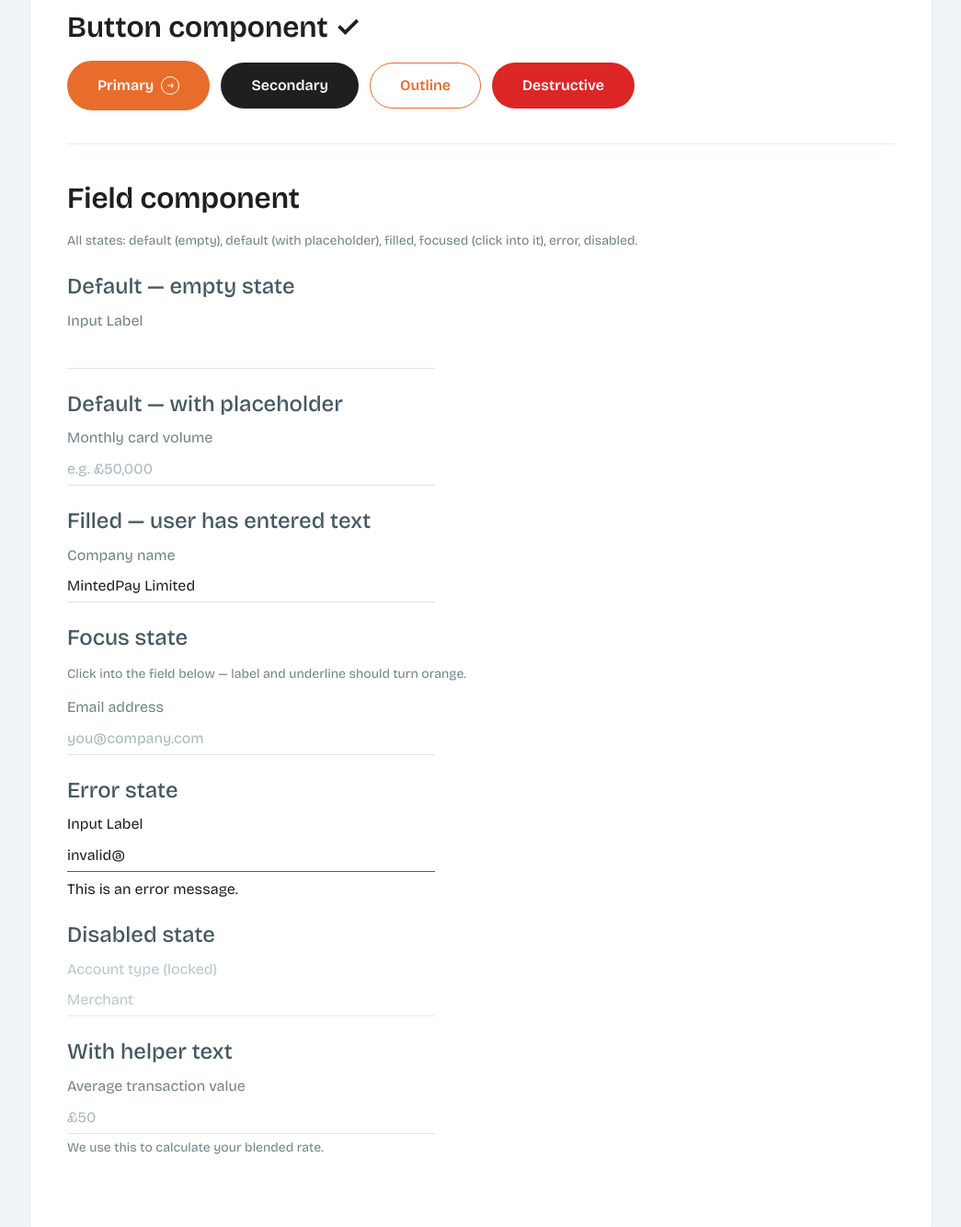
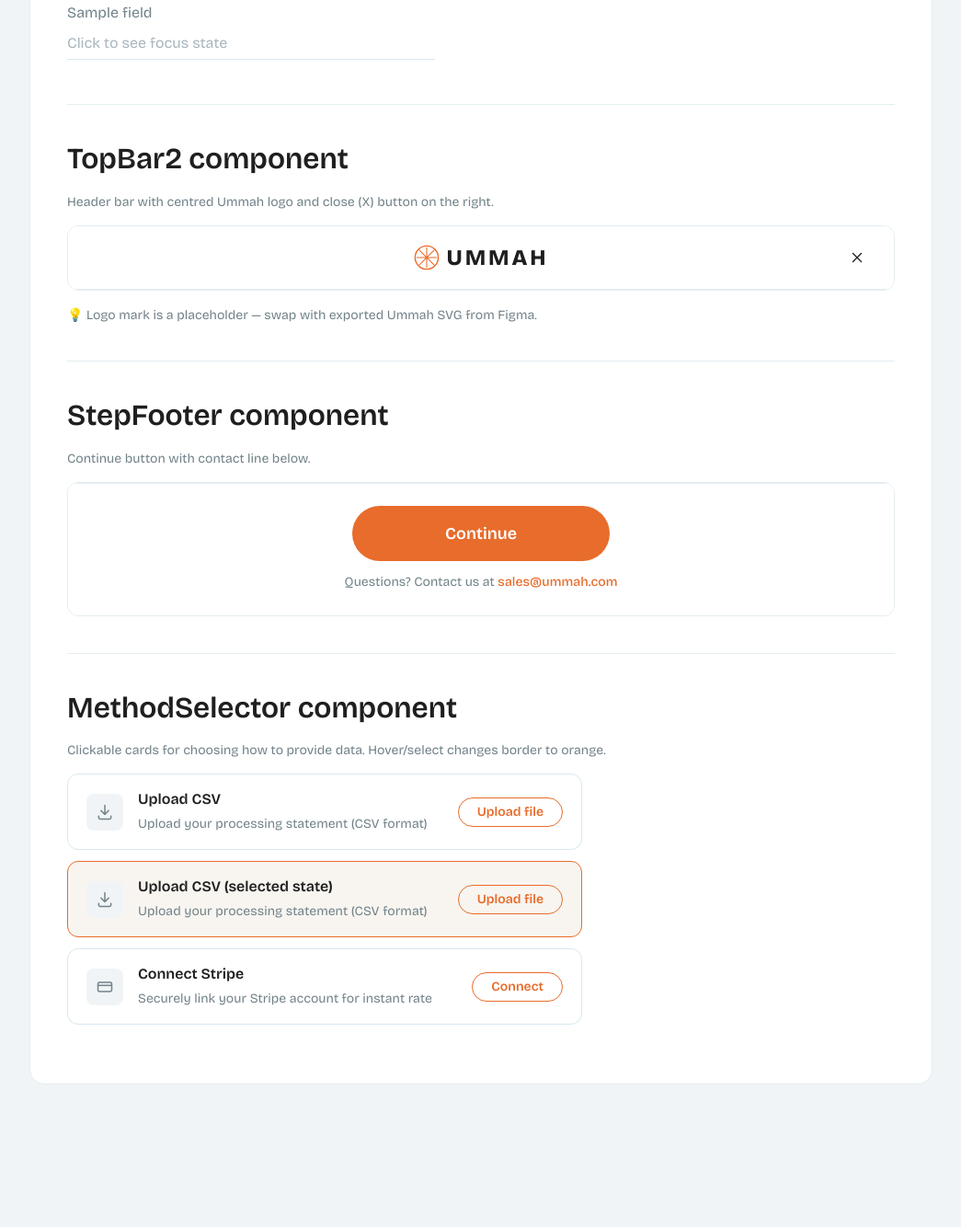
Before and after one commit to harrysid786/mintedpay-quotes, a website: page public/pricing-v2.html in a window 1280 px wide. Shown: the part 322-1656 px from the top of the page at 92% size, without its empty margins (117-1162 px from the left). After the commit the page ends 1541 px from the top, so only its background shows below. Drawn offline with nearby package versions, Linux system fonts and the light colour scheme.

Commit message:
Add TopBar2, StepFooter, MethodSelector components

```diff
--- a/public/pricing-v2.html
+++ b/public/pricing-v2.html
@@ -37,51 +37,25 @@
       border-bottom: 1px solid var(--divider-strong);
     }
     .section:last-child { border-bottom: none; margin-bottom: 0; }
-    .section h2 {
-      margin-bottom: var(--space-16);
-      color: var(--text-primary);
-    }
-    .section h3 {
-      margin-top: var(--space-24);
-      margin-bottom: var(--space-12);
-      color: var(--text-secondary);
-    }
-    .muted {
-      color: var(--text-tertiary);
-      font-size: var(--fs-body-small);
-    }
-    .row {
-      display: flex;
-      flex-wrap: wrap;
-      gap: var(--space-12);
-      align-items: center;
-      margin-bottom: var(--space-12);
-    }
+    .section h2 { margin-bottom: var(--space-16); color: var(--text-primary); }
+    .section h3 { margin-top: var(--space-24); margin-bottom: var(--space-12); color: var(--text-secondary); }
+    .muted { color: var(--text-tertiary); font-size: var(--fs-body-small); }
+    .row { display: flex; flex-wrap: wrap; gap: var(--space-12); align-items: center; margin-bottom: var(--space-12); }
 
     /* ============================================================
-       BUTTON COMPONENT (from previous step)
+       BUTTON COMPONENT
        ============================================================ */
     .btn {
-      font-family: var(--font-body);
-      font-weight: var(--fw-semibold);
-      font-size: var(--fs-body-default);
-      line-height: 1;
-      padding: var(--space-16) var(--space-32);
-      border-radius: var(--radius-pill);
-      border: 1px solid transparent;
-      cursor: pointer;
+      font-family: var(--font-body); font-weight: var(--fw-semibold); font-size: var(--fs-body-default); line-height: 1;
+      padding: var(--space-16) var(--space-32); border-radius: var(--radius-pill);
+      border: 1px solid transparent; cursor: pointer;
       transition: background 150ms ease, border-color 150ms ease, color 150ms ease;
-      display: inline-flex;
-      align-items: center;
-      gap: var(--space-8);
-      white-space: nowrap;
+      display: inline-flex; align-items: center; gap: var(--space-8); white-space: nowrap;
     }
     .btn-icon {
-      width: 18px; height: 18px;
-      border-radius: var(--radius-pill);
+      width: 18px; height: 18px; border-radius: var(--radius-pill);
       border: 1.5px solid currentColor;
-      display: inline-flex; align-items: center; justify-content: center;
-      font-size: 10px; flex-shrink: 0;
+      display: inline-flex; align-items: center; justify-content: center; font-size: 10px; flex-shrink: 0;
     }
     .btn-icon::before { content: "→"; font-size: 11px; line-height: 1; }
     .btn-sm { padding: var(--space-8) var(--space-20); font-size: var(--fs-body-small); }
@@ -91,166 +65,269 @@
     .btn-primary:disabled { background: var(--action-primary-soft); cursor: not-allowed; opacity: 0.6; }
     .btn-secondary { background: var(--action-secondary); color: var(--text-inverse); }
     .btn-secondary:hover:not(:disabled) { background: var(--action-secondary-hover); }
-    .btn-secondary:disabled { background: var(--text-muted); cursor: not-allowed; opacity: 0.6; }
     .btn-outline { background: transparent; color: var(--action-primary); border-color: var(--action-primary); }
     .btn-outline:hover:not(:disabled) { background: var(--bg-accent-elevation-1); }
-    .btn-outline:disabled { color: var(--action-primary-soft); border-color: var(--action-primary-soft); cursor: not-allowed; opacity: 0.6; }
     .btn-destructive { background: var(--status-error); color: var(--text-inverse); }
     .btn-destructive:hover:not(:disabled) { background: var(--status-error-hover); }
-    .btn-destructive:disabled { background: var(--status-error-background); color: var(--status-error); cursor: not-allowed; opacity: 0.6; }
 
     /* ============================================================
        FIELD COMPONENT
        ============================================================ */
+    .field { display: flex; flex-direction: column; gap: var(--space-4); margin-bottom: var(--space-24); max-width: 400px; }
+    .field-label { font-family: var(--font-body); font-size: var(--fs-body-default); font-weight: var(--fw-regular); color: var(--text-tertiary); transition: color 150ms ease; }
+    .field-input {
+      font-family: var(--font-body); font-size: var(--fs-body-default); font-weight: var(--fw-regular);
+      color: var(--text-primary); background: transparent; border: none;
+      border-bottom: 1px solid var(--border-default);
+      padding: var(--space-8) 0; outline: none;
+      transition: border-color 150ms ease; width: 100%;
+    }
+    .field-input::placeholder { color: var(--text-muted); }
+    .field-input:focus { border-bottom-color: var(--border-accent); }
+    .field:focus-within .field-label { color: var(--text-accent); }
+    .field.has-error .field-input { border-bottom-color: var(--status-error); }
+    .field-error { font-family: var(--font-body); font-size: var(--fs-body-default); color: var(--text-primary); margin-top: var(--space-4); }
+    .field-helper { font-size: var(--fs-body-small); color: var(--text-tertiary); }
+    .field.is-disabled .field-label { color: var(--text-disabled); }
+    .field.is-disabled .field-input { color: var(--text-disabled); border-bottom-color: var(--border-subtle); cursor: not-allowed; }
 
-    .field {
-      display: flex;
-      flex-direction: column;
-      gap: var(--space-4);
-      margin-bottom: var(--space-24);
-      max-width: 400px;
+    /* ============================================================
+       TOPBAR2 — header with logo + close
+       ============================================================ */
+    .topbar {
+      display: flex; align-items: center; justify-content: center;
+      position: relative;
+      padding: var(--space-20) var(--space-24);
+      background: var(--bg-primary);
+      border-bottom: 1px solid var(--border-subtle);
+    }
+    .topbar-logo {
+      font-family: var(--font-titles);
+      font-weight: var(--fw-extrabold);
+      font-size: var(--fs-h3);
+      letter-spacing: 0.12em;
+      color: var(--text-primary);
+      display: flex; align-items: center; gap: var(--space-8);
+    }
+    /* Simple SVG placeholder for the Ummah flower logo */
+    .topbar-logo-mark {
+      width: 28px; height: 28px;
+      display: inline-block;
+    }
+    .topbar-close {
+      position: absolute;
+      right: var(--space-24);
+      top: 50%; transform: translateY(-50%);
+      width: 32px; height: 32px;
+      display: flex; align-items: center; justify-content: center;
+      border: none; background: transparent; cursor: pointer;
+      color: var(--icon-primary);
+      border-radius: var(--radius-pill);
+      transition: background 150ms ease;
+    }
+    .topbar-close:hover { background: var(--bg-elevation-2); }
+    .topbar-close svg { width: 18px; height: 18px; }
+
+    /* Preview wrapper so topbar has a visible edge */
+    .preview-frame {
+      border: 1px solid var(--border-subtle);
+      border-radius: var(--radius-12);
+      overflow: hidden;
+      background: var(--bg-primary);
+      margin-bottom: var(--space-16);
     }
 
-    /* Label above input */
-    .field-label {
-      font-family: var(--font-body);
-      font-size: var(--fs-body-default);
-      font-weight: var(--fw-regular);
-      color: var(--text-tertiary);
-      transition: color 150ms ease;
+    /* ============================================================
+       STEPFOOTER — continue button + contact line
+       ============================================================ */
+    .step-footer {
+      display: flex; flex-direction: column; align-items: center; gap: var(--space-12);
+      padding: var(--space-24);
+      background: var(--bg-primary);
+      border-top: 1px solid var(--border-subtle);
     }
-
-    /* Input itself — underline only, no box */
-    .field-input {
-      font-family: var(--font-body);
-      font-size: var(--fs-body-default);
-      font-weight: var(--fw-regular);
-      color: var(--text-primary);
-      background: transparent;
-      border: none;
-      border-bottom: 1px solid var(--border-default);
-      padding: var(--space-8) 0;
-      outline: none;
-      transition: border-color 150ms ease;
-      width: 100%;
-    }
-    .field-input::placeholder {
-      color: var(--text-muted);
-    }
-
-    /* Focus state — label and underline turn orange */
-    .field-input:focus {
-      border-bottom-color: var(--border-accent);
-    }
-    .field-input:focus + .field-helper,
-    .field:focus-within .field-label {
-      color: var(--text-accent);
-    }
-
-    /* Error state */
-    .field.has-error .field-label { color: var(--text-primary); }
-    .field.has-error .field-input { border-bottom-color: var(--status-error); }
-    .field-error {
-      font-family: var(--font-body);
-      font-size: var(--fs-body-default);
-      color: var(--text-primary);
-      margin-top: var(--space-4);
-    }
-
-    /* Helper text below field (optional) */
-    .field-helper {
+    .step-footer .btn { min-width: 280px; justify-content: center; }
+    .step-footer-contact {
       font-size: var(--fs-body-small);
       color: var(--text-tertiary);
     }
+    .step-footer-contact a {
+      color: var(--text-accent);
+      text-decoration: none;
+      font-weight: var(--fw-medium);
+    }
+    .step-footer-contact a:hover { text-decoration: underline; }
 
-    /* Disabled state */
-    .field.is-disabled .field-label { color: var(--text-disabled); }
-    .field.is-disabled .field-input {
-      color: var(--text-disabled);
-      border-bottom-color: var(--border-subtle);
-      cursor: not-allowed;
+    /* ============================================================
+       METHODSELECTOR — Upload CSV cards
+       ============================================================ */
+    .method-list {
+      display: flex; flex-direction: column; gap: var(--space-12);
+      max-width: 560px;
+    }
+    .method-card {
+      display: flex; align-items: center; gap: var(--space-16);
+      padding: var(--space-16) var(--space-20);
+      background: var(--bg-primary);
+      border: 1px solid var(--border-default);
+      border-radius: var(--radius-12);
+      cursor: pointer;
+      transition: border-color 150ms ease, background 150ms ease;
+    }
+    .method-card:hover {
+      border-color: var(--border-accent);
+      background: var(--bg-accent-elevation-1);
+    }
+    .method-card.is-selected {
+      border-color: var(--border-accent);
+      background: var(--bg-accent-elevation-1);
+    }
+    .method-card-icon {
+      width: 40px; height: 40px;
+      display: flex; align-items: center; justify-content: center;
+      background: var(--bg-elevation-2);
+      border-radius: var(--radius-8);
+      flex-shrink: 0;
+    }
+    .method-card-icon svg { width: 20px; height: 20px; color: var(--icon-tertiary); }
+    .method-card-text { flex: 1; display: flex; flex-direction: column; gap: var(--space-4); }
+    .method-card-title {
+      font-family: var(--font-body);
+      font-size: var(--fs-body-default);
+      font-weight: var(--fw-semibold);
+      color: var(--text-primary);
+    }
+    .method-card-desc {
+      font-size: var(--fs-body-small);
+      color: var(--text-tertiary);
+    }
+    .method-card-action {
+      flex-shrink: 0;
     }
   </style>
 </head>
 <body>
   <div class="container">
 
-    <!-- Foundation test -->
+    <!-- Foundation summary -->
     <div class="section">
-      <p class="muted">Foundation test — fonts, colours, spacing all verified ✓</p>
-      <h1>Display L Heading</h1>
-      <h2>Heading 2 — section titles</h2>
-      <p>Body default text. 16px Bricolage Grotesque, 140% line height.</p>
+      <p class="muted">Foundation verified ✓ — fonts, colours, spacing all working.</p>
     </div>
 
-    <!-- Buttons (collapsed summary) -->
+    <!-- Previously built components (compressed) -->
     <div class="section">
-      <h2>Button component ✓</h2>
+      <h2>Button ✓ &nbsp; Field ✓</h2>
       <div class="row">
         <button class="btn btn-primary">Primary <span class="btn-icon"></span></button>
         <button class="btn btn-secondary">Secondary</button>
         <button class="btn btn-outline">Outline</button>
-        <button class="btn btn-destructive">Destructive</button>
+      </div>
+      <div class="field" style="margin-top: var(--space-20);">
+        <label class="field-label">Sample field</label>
+        <input type="text" class="field-input" placeholder="Click to see focus state" />
       </div>
     </div>
 
     <!-- ============================================================
-         FIELD SHOWCASE
+         TOPBAR2
          ============================================================ -->
     <div class="section">
-      <h2>Field component</h2>
-      <p class="muted">All states: default (empty), default (with placeholder), filled, focused (click into it), error, disabled.</p>
+      <h2>TopBar2 component</h2>
+      <p class="muted">Header bar with centred Ummah logo and close (X) button on the right.</p>
 
-      <!-- Default (empty) -->
-      <h3>Default — empty state</h3>
-      <div class="field">
-        <label class="field-label">Input Label</label>
-        <input type="text" class="field-input" />
+      <div class="preview-frame">
+        <div class="topbar">
+          <div class="topbar-logo">
+            <!-- Simple placeholder mark; swap for Ummah SVG when exported from Figma -->
+            <svg class="topbar-logo-mark" viewBox="0 0 40 40" fill="none" xmlns="http://www.w3.org/2000/svg">
+              <circle cx="20" cy="20" r="18" stroke="#E86C2B" stroke-width="2"/>
+              <path d="M20 4 L20 36 M4 20 L36 20 M8 8 L32 32 M32 8 L8 32" stroke="#E86C2B" stroke-width="1.5"/>
+            </svg>
+            UMMAH
+          </div>
+          <button class="topbar-close" aria-label="Close">
+            <svg viewBox="0 0 24 24" fill="none" xmlns="http://www.w3.org/2000/svg">
+              <path d="M6 6 L18 18 M18 6 L6 18" stroke="currentColor" stroke-width="1.8" stroke-linecap="round"/>
+            </svg>
+          </button>
+        </div>
       </div>
 
-      <!-- Default with placeholder -->
-      <h3>Default — with placeholder</h3>
-      <div class="field">
-        <label class="field-label">Monthly card volume</label>
-        <input type="text" class="field-input" placeholder="e.g. £50,000" />
+      <p class="muted">💡 Logo mark is a placeholder — swap with exported Ummah SVG from Figma.</p>
+    </div>
+
+    <!-- ============================================================
+         STEPFOOTER
+         ============================================================ -->
+    <div class="section">
+      <h2>StepFooter component</h2>
+      <p class="muted">Continue button with contact line below.</p>
+
+      <div class="preview-frame">
+        <div class="step-footer">
+          <button class="btn btn-primary btn-lg">Continue</button>
+          <div class="step-footer-contact">
+            Questions? Contact us at <a href="mailto:sales@ummah.com">sales@ummah.com</a>
+          </div>
+        </div>
       </div>
+    </div>
 
-      <!-- Filled state -->
-      <h3>Filled — user has entered text</h3>
-      <div class="field">
-        <label class="field-label">Company name</label>
-        <input type="text" class="field-input" value="MintedPay Limited" />
-      </div>
+    <!-- ============================================================
+         METHODSELECTOR
+         ============================================================ -->
+    <div class="section">
+      <h2>MethodSelector component</h2>
+      <p class="muted">Clickable cards for choosing how to provide data. Hover/select changes border to orange.</p>
 
-      <!-- Focus state (instructions) -->
-      <h3>Focus state</h3>
-      <p class="muted">Click into the field below — label and underline should turn orange.</p>
-      <div class="field">
-        <label class="field-label">Email address</label>
-        <input type="email" class="field-input" placeholder="you@company.com" />
-      </div>
+      <div class="method-list">
+        <div class="method-card">
+          <div class="method-card-icon">
+            <svg viewBox="0 0 24 24" fill="none" xmlns="http://www.w3.org/2000/svg">
+              <path d="M12 3 L12 15 M7 10 L12 15 L17 10" stroke="currentColor" stroke-width="1.8" stroke-linecap="round" stroke-linejoin="round"/>
+              <path d="M4 17 L4 19 Q4 21 6 21 L18 21 Q20 21 20 19 L20 17" stroke="currentColor" stroke-width="1.8" stroke-linecap="round"/>
+            </svg>
+          </div>
+          <div class="method-card-text">
+            <div class="method-card-title">Upload CSV</div>
+            <div class="method-card-desc">Upload your processing statement (CSV format)</div>
+          </div>
+          <div class="method-card-action">
+            <button class="btn btn-outline btn-sm">Upload file</button>
+          </div>
+        </div>
 
-      <!-- Error state -->
-      <h3>Error state</h3>
-      <div class="field has-error">
-        <label class="field-label">Input Label</label>
-        <input type="text" class="field-input" value="invalid@" />
-        <div class="field-error">This is an error message.</div>
-      </div>
+        <div class="method-card is-selected">
+          <div class="method-card-icon">
+            <svg viewBox="0 0 24 24" fill="none" xmlns="http://www.w3.org/2000/svg">
+              <path d="M12 3 L12 15 M7 10 L12 15 L17 10" stroke="currentColor" stroke-width="1.8" stroke-linecap="round" stroke-linejoin="round"/>
+              <path d="M4 17 L4 19 Q4 21 6 21 L18 21 Q20 21 20 19 L20 17" stroke="currentColor" stroke-width="1.8" stroke-linecap="round"/>
+            </svg>
+          </div>
+          <div class="method-card-text">
+            <div class="method-card-title">Upload CSV (selected state)</div>
+            <div class="method-card-desc">Upload your processing statement (CSV format)</div>
+          </div>
+          <div class="method-card-action">
+            <button class="btn btn-outline btn-sm">Upload file</button>
+          </div>
+        </div>
 
-      <!-- Disabled state -->
-      <h3>Disabled state</h3>
-      <div class="field is-disabled">
-        <label class="field-label">Account type (locked)</label>
-        <input type="text" class="field-input" value="Merchant" disabled />
-      </div>
-
-      <!-- Helper text variant -->
-      <h3>With helper text</h3>
-      <div class="field">
-        <label class="field-label">Average transaction value</label>
-        <input type="text" class="field-input" placeholder="£50" />
-        <div class="field-helper">We use this to calculate your blended rate.</div>
+        <div class="method-card">
+          <div class="method-card-icon">
+            <svg viewBox="0 0 24 24" fill="none" xmlns="http://www.w3.org/2000/svg">
+              <rect x="3" y="6" width="18" height="12" rx="2" stroke="currentColor" stroke-width="1.8"/>
+              <path d="M3 10 L21 10" stroke="currentColor" stroke-width="1.8"/>
+            </svg>
+          </div>
+          <div class="method-card-text">
+            <div class="method-card-title">Connect Stripe</div>
+            <div class="method-card-desc">Securely link your Stripe account for instant rate</div>
+          </div>
+          <div class="method-card-action">
+            <button class="btn btn-outline btn-sm">Connect</button>
+          </div>
+        </div>
       </div>
     </div>
 
```
